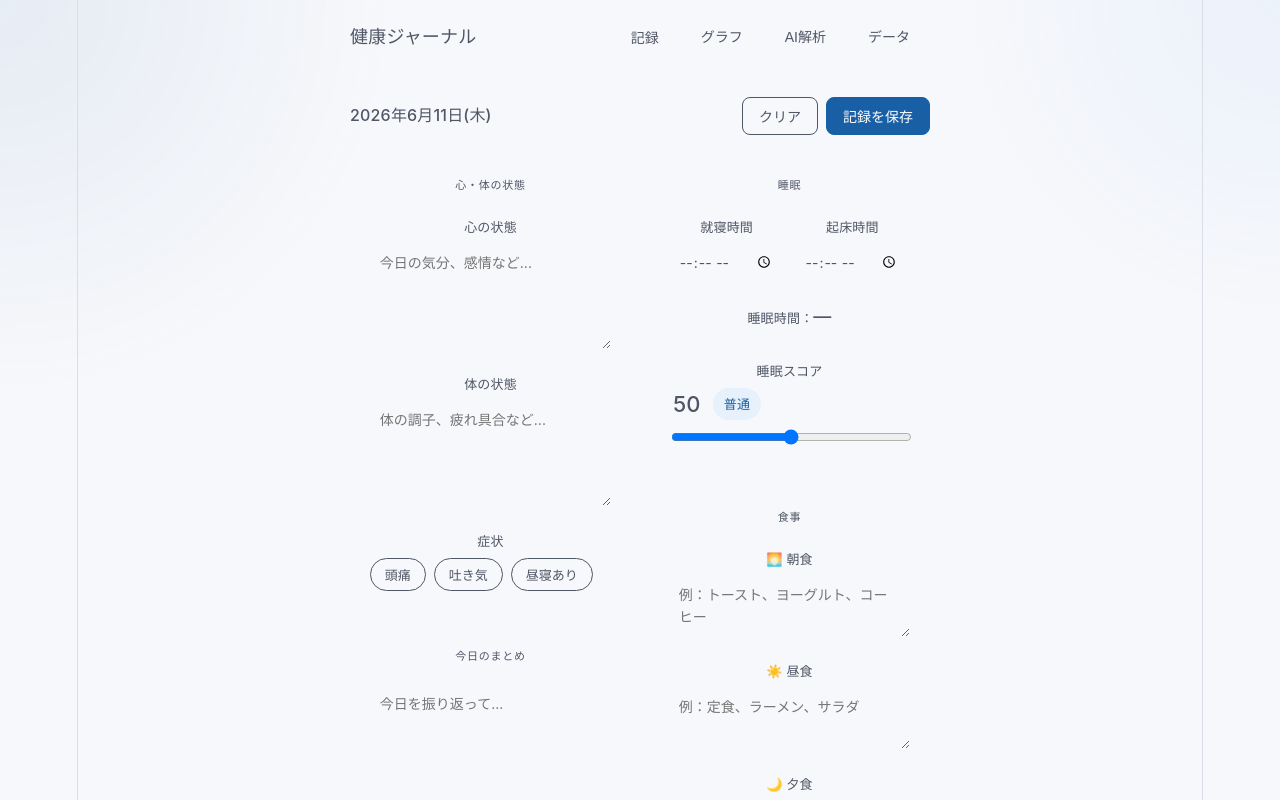
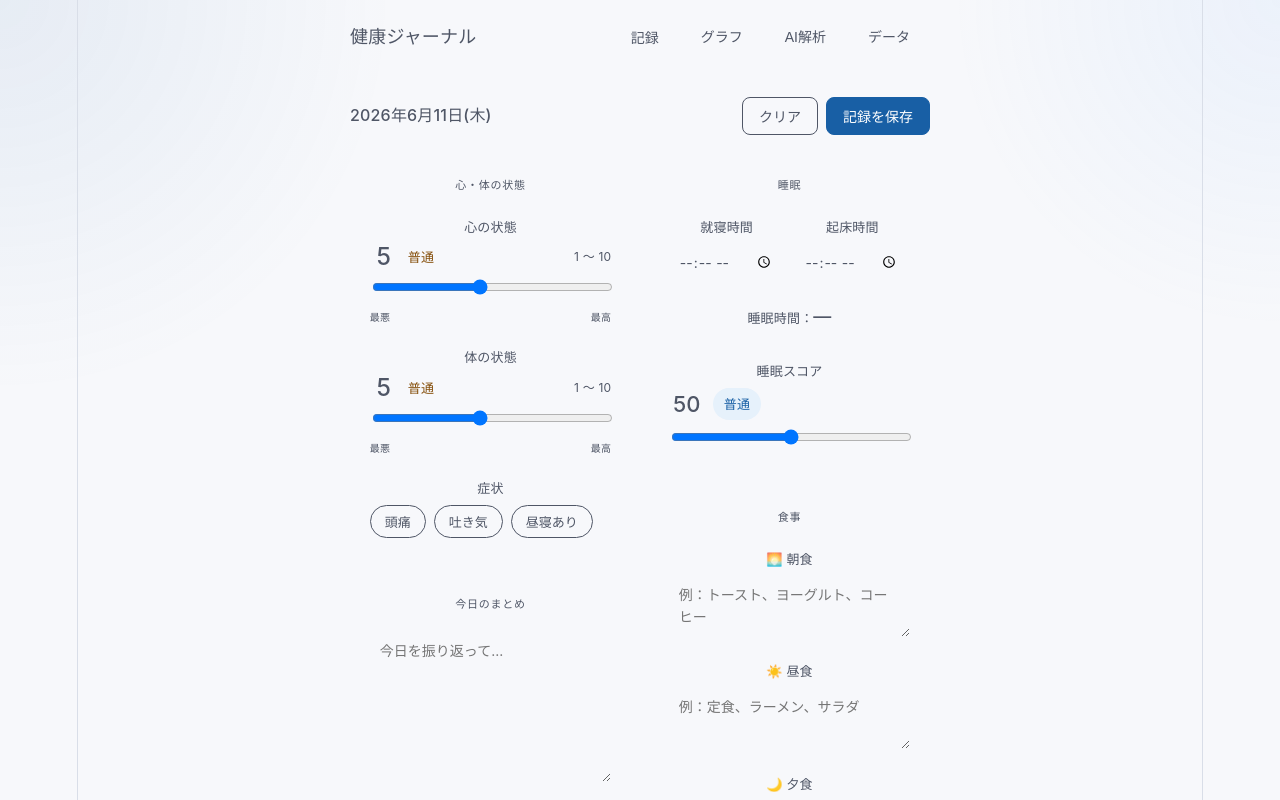
Before and after one commit to litalicot485kei/kibun_nikki_claude, a React (Vite) app: page / in a window 1280 px wide. Shown: the top 800 px of the page. Built offline with nearby package versions, Linux system fonts and the light colour scheme.

Commit message:
Add files via upload

```diff
--- a/src/App.jsx
+++ b/src/App.jsx
@@ -34,11 +34,14 @@ const scoreLabel = (v) => {
 const LS_KEY = "healthdb_v2";
 const GK_KEY = "gemini_key_v2";
 const EMPTY_FORM = {
-  mind: "", body: "", headache: false, nausea: false, nap: false,
+  mind: 5, body: 5, headache: false, nausea: false, nap: false,
   sleepStart: "", sleepEnd: "", sleepScore: 50, sweetCount: 0, summary: "",
   // 食事（旧データにないときは "" として扱う・互換性確保）
   mealBreakfast: "", mealLunch: "", mealDinner: "",
 };
+
+// 旧データ(文字列)との互換: 数値に変換できなければ5を返す
+const toScore10 = (v) => { const n = parseInt(v); return (!isNaN(n) && n >= 1 && n <= 10) ? n : 5; };
 
 // ── responsive hook ────────────────────────────────────
 const useIsMobile = () => {
@@ -142,9 +145,41 @@ const StatCard = ({ label, value, sub, accent }) => (
 );
 
 // ── RECORD TAB ─────────────────────────────────────────
+// 1〜10スライダー用のラベル
+const moodLabel = (v) => {
+  if (v >= 9) return { text: "最高！", col: "#3B6D11" };
+  if (v >= 7) return { text: "良い",   col: "#185FA5" };
+  if (v >= 5) return { text: "普通",   col: "#854F0B" };
+  if (v >= 3) return { text: "悪い",   col: "#A32D2D" };
+  return             { text: "最悪",   col: "#7B1010" };
+};
+
+const ScoreSlider = ({ label, value, onChange }) => {
+  const lbl = moodLabel(value);
+  return (
+    <Field label={label}>
+      <div style={{ display: "flex", alignItems: "center", gap: 10, marginBottom: 6 }}>
+        <span style={{ fontSize: 24, fontWeight: 500, color: "var(--color-text-primary)", minWidth: 28 }}>{value}</span>
+        <span style={{ fontSize: 13, fontWeight: 500, color: lbl.col }}>{lbl.text}</span>
+        <span style={{ fontSize: 12, color: "var(--color-text-tertiary)", marginLeft: "auto" }}>1 〜 10</span>
+      </div>
+      <input type="range" min={1} max={10} step={1} value={value}
+        onChange={(e) => onChange(+e.target.value)}
+        style={{ width: "100%" }} />
+      <div style={{ display: "flex", justifyContent: "space-between", fontSize: 10, color: "var(--color-text-tertiary)", marginTop: 2 }}>
+        <span>最悪</span><span>最高</span>
+      </div>
+    </Field>
+  );
+};
+
 const RecordTab = ({ db, setDb, toast, isMobile }) => {
   const today = todayStr();
-  const [form, setForm] = useState(() => db[today] ? { ...EMPTY_FORM, ...db[today] } : { ...EMPTY_FORM });
+  const [form, setForm] = useState(() => {
+    const savedEntry = db[today];
+    if (!savedEntry) return { ...EMPTY_FORM };
+    return { ...EMPTY_FORM, ...savedEntry, mind: toScore10(savedEntry.mind), body: toScore10(savedEntry.body) };
+  });
   const sleepH = useMemo(() => calcSleepHours(form.sleepStart, form.sleepEnd), [form.sleepStart, form.sleepEnd]);
   const sl = scoreLabel(form.sleepScore);
   const saved = !!db[today];
@@ -175,12 +210,16 @@ const RecordTab = ({ db, setDb, toast, isMobile }) => {
   const condCard = (
     <Card>
       <CardTitle>心・体の状態</CardTitle>
-      <Field label="心の状態">
-        <Textarea value={form.mind} onChange={upd("mind")} placeholder="今日の気分、感情など..." rows={isMobile ? 3 : 4} />
-      </Field>
-      <Field label="体の状態">
-        <Textarea value={form.body} onChange={upd("body")} placeholder="体の調子、疲れ具合など..." rows={isMobile ? 3 : 4} />
-      </Field>
+      <ScoreSlider
+        label="心の状態"
+        value={form.mind}
+        onChange={(v) => setForm(f => ({ ...f, mind: v }))}
+      />
+      <ScoreSlider
+        label="体の状態"
+        value={form.body}
+        onChange={(v) => setForm(f => ({ ...f, body: v }))}
+      />
       <Field label="症状" style={{ marginBottom: 0 }}>
         <div style={{ display: "flex", gap: 8, flexWrap: "wrap" }}>
           <Toggle checked={form.headache} onChange={upd("headache")} label="頭痛" />
```
